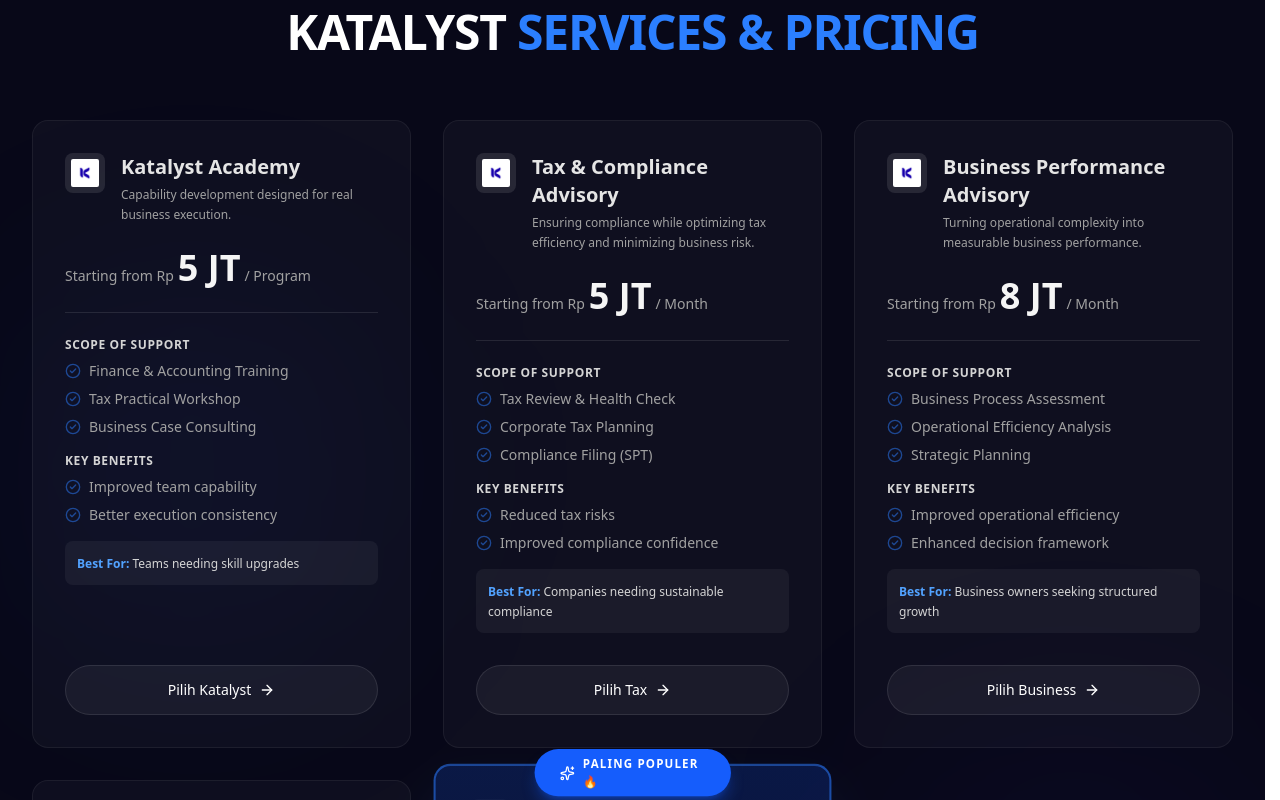
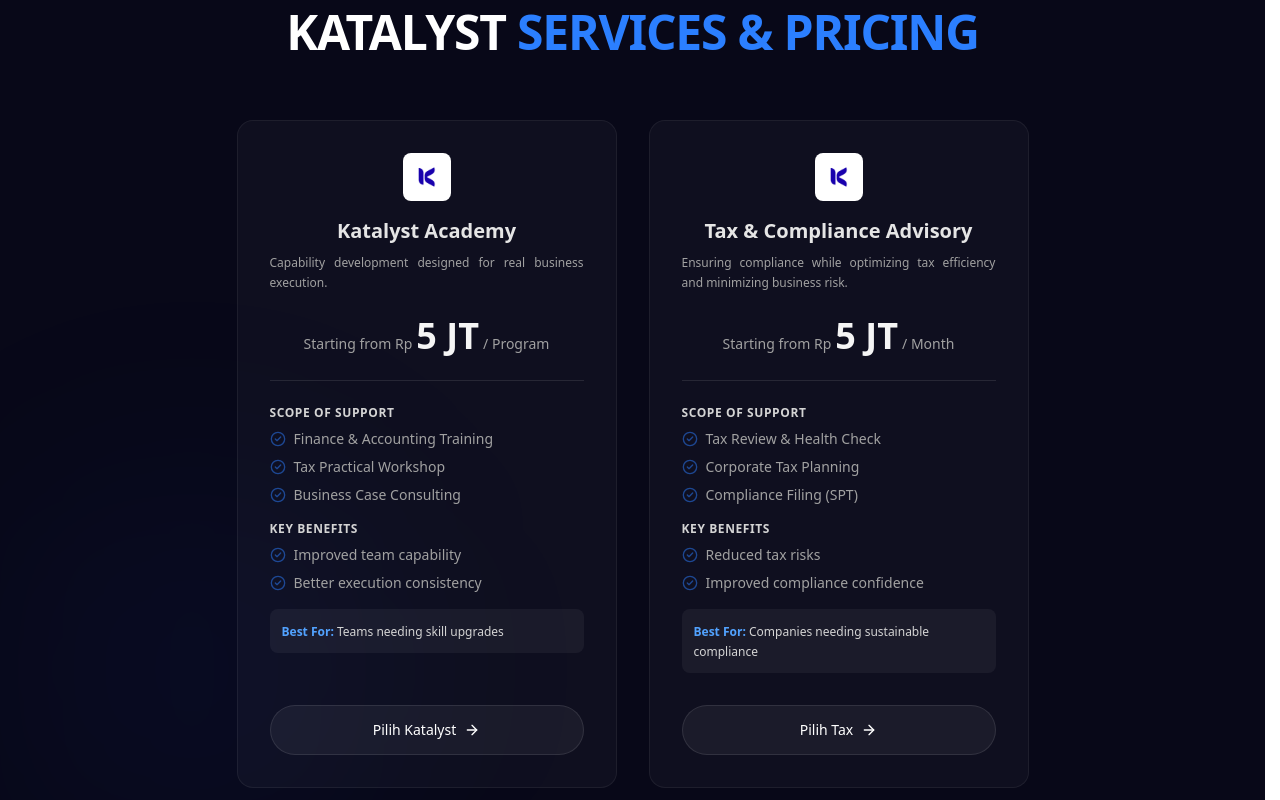
Before and after one commit to Agashi24/katalyst-web, a Next.js app: page / in a window 1280 px wide. Shown: the part 5100-5900 px from the top of the page. Built offline with nearby package versions, Linux system fonts and the light colour scheme.

Commit message:
Update teks atau gambar

```diff
--- a/components/Pricing.jsx
+++ b/components/Pricing.jsx
@@ -1,3 +1,4 @@
+/* eslint-disable @next/next/no-img-element */
 "use client";
 import { useScrollReveal } from "@/hooks/useScrollReveal";
 import { CheckCircle2, ArrowRight, Sparkles } from "lucide-react";
@@ -104,14 +105,14 @@ export default function Pricing() {
           </h2>
         </div>
 
-        {/* Cards Grid */}
-        <div className="grid md:grid-cols-2 lg:grid-cols-3 gap-8">
+        {/* Cards Container - Menggunakan Flex agar 2 card terakhir otomatis ke tengah */}
+        <div className="flex flex-wrap justify-center gap-8">
           {services.map((service, i) => (
             <div
               key={i}
-              className={`animate-on-scroll stagger-${i + 1} relative flex flex-col rounded-2xl p-8 transition-all duration-300 group ${
+              className={`animate-on-scroll stagger-${i + 1} relative flex flex-col rounded-2xl p-8 transition-all duration-300 group w-full sm:max-w-[380px] ${
                 service.isPopular
-                  ? "bg-gradient-to-b from-blue-600/20 to-indigo-900/10 border-2 border-blue-500/50 shadow-2xl shadow-blue-500/20 lg:scale-105 z-10 hover:border-blue-400/80"
+                  ? "bg-gradient-to-b from-blue-600/20 to-indigo-900/10 border-2 border-blue-500/50 shadow-2xl shadow-blue-500/20 z-10 hover:border-blue-400/80"
                   : "bg-white/[0.03] border border-white/[0.06] hover:border-blue-500/40 hover:bg-white/[0.05]"
               }`}
             >
@@ -122,28 +123,27 @@ export default function Pricing() {
                 </span>
               )}
 
-              {/* Card Header */}
-              <div className="flex items-start gap-4 mb-6">
+              {/* Card Header - Rata Tengah */}
+              <div className="flex flex-col items-center text-center mb-6">
+                {/* Logo tanpa background putih */}
                 <img
                   src="/web-app-manifest-512x512.png"
                   alt="Katalyst Logo"
-                  className="w-10 h-10 rounded-lg object-contain bg-white/10 p-1.5 shrink-0"
+                  className="w-12 h-12 rounded-lg object-contain mb-4 shrink-0"
                 />
-                <div>
                 <h3
                   className={`text-xl font-semibold ${service.isPopular ? "text-white" : "text-neutral-200"}`}
                 >
                   {service.title}
                 </h3>
-                  <p className="text-xs text-neutral-400 mt-1 leading-relaxed">
+                {/* Subtitle Justify */}
+                <p className="text-xs text-neutral-400 mt-2 leading-relaxed text-justify hyphens-auto">
                   {service.subtitle}
                 </p>
               </div>
-              </div>
 
-              {/* Pricing */}
-              <div className="mb-6 pb-6 border-b border-white/10">
-                <div className="flex items-baseline gap-1">
+              {/* Pricing - Rata Tengah */}
+              <div className="mb-6 pb-6 border-b border-white/10 flex items-baseline justify-center gap-1 text-center">
                 <span
                   className={`text-sm ${service.isPopular ? "text-blue-300" : "text-neutral-400"}`}
                 >
@@ -159,7 +159,6 @@ export default function Pricing() {
                 >
                   / {service.period}
                 </span>
-                </div>
               </div>
 
               {/* Content Lists */}
@@ -214,7 +213,7 @@ export default function Pricing() {
 
               {/* CTA Button */}
               <a
-                href="https://wa.me/628561510888" // Anda bisa ganti dengan link WhatsApp dinamis nanti
+                href="https://wa.me/628561510888"
                 target="_blank"
                 rel="noopener noreferrer"
                 className={`w-full py-3.5 rounded-full font-medium text-sm transition-all flex items-center justify-center gap-2 mt-auto ${
```
Lines whose indentation alone changed are shown as unchanged.
